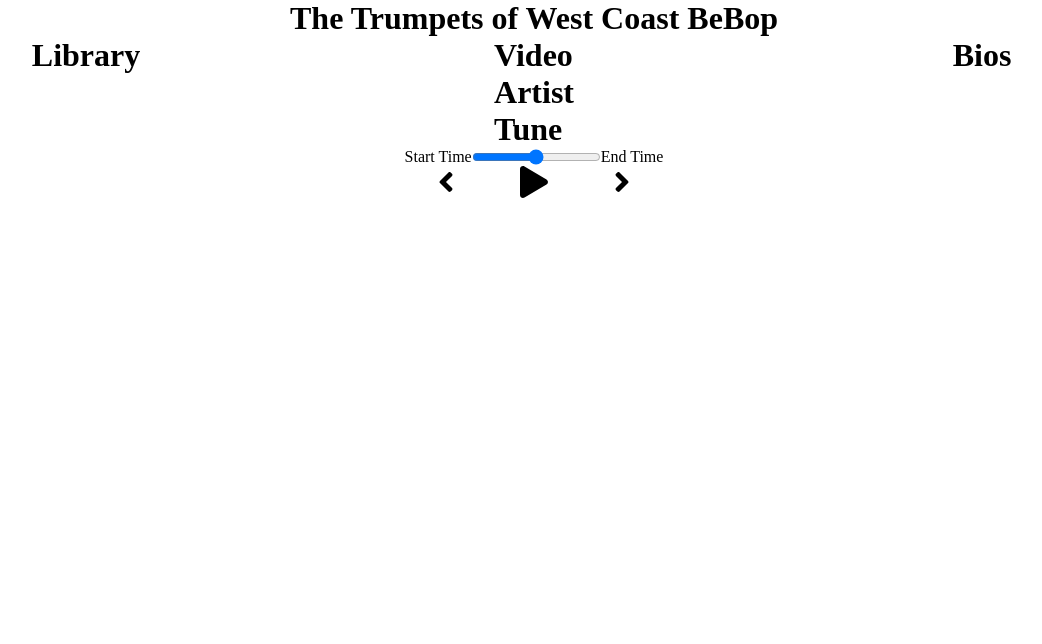
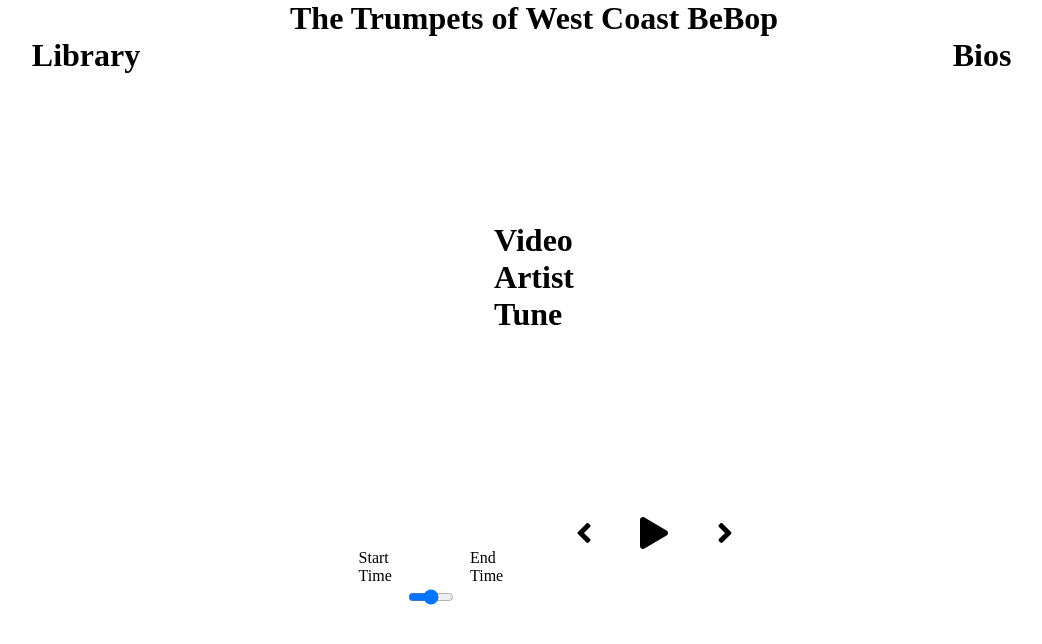
Before and after one commit to planetbutler/west-coast-bop, a React (Create React App) app: page / in a window 1280 px wide. Shown: the top 644 px of the page, without its empty margins (106-1148 px from the left). Built offline with nearby package versions, Linux system fonts and the light colour scheme.

Commit message:
added volume controls and styling

```diff
--- a/src/App.css
+++ b/src/App.css
@@ -31,15 +31,66 @@
   width: 40%;
 }
 
+.artist {
+  min-height: 60vh;
+  display: flex;
+  flex-direction: column;
+  justify-content: center;
+}
+
+.music-player {
+  min-height: 20vh;
+  display: flex;
+  flex-direction: row;
+}
+
+.horiz-control {
+  width: 90%;
+  flex-direction: column;
+  justify-content: space-between;
+  align-items: center;
+}
+
 .time-control {
   display: flex;
   flex-direction: row;
+  width: 100%;
+  padding: 1rem 2rem;
+}
+
+.time-control input {
+  width: 100%;
+}
+
+.time-control p {
+  padding: 1rem;
 }
 
 .play-control {
   display: flex;
   flex-direction: row;
   justify-content: space-around;
+  width: 100%;
+}
+
+.play-control svg {
+  cursor: pointer;
+}
+
+.volume-control {
+  display: flex;
+  flex-direction: column;
+  justify-content: space-between;
+  align-items: center;
+  width: 10%;
+}
+
+.vc-input {
+  transform: rotate(270deg);
+}
+
+.mute svg {
+  cursor: pointer;
 }
 
 .right {
```
